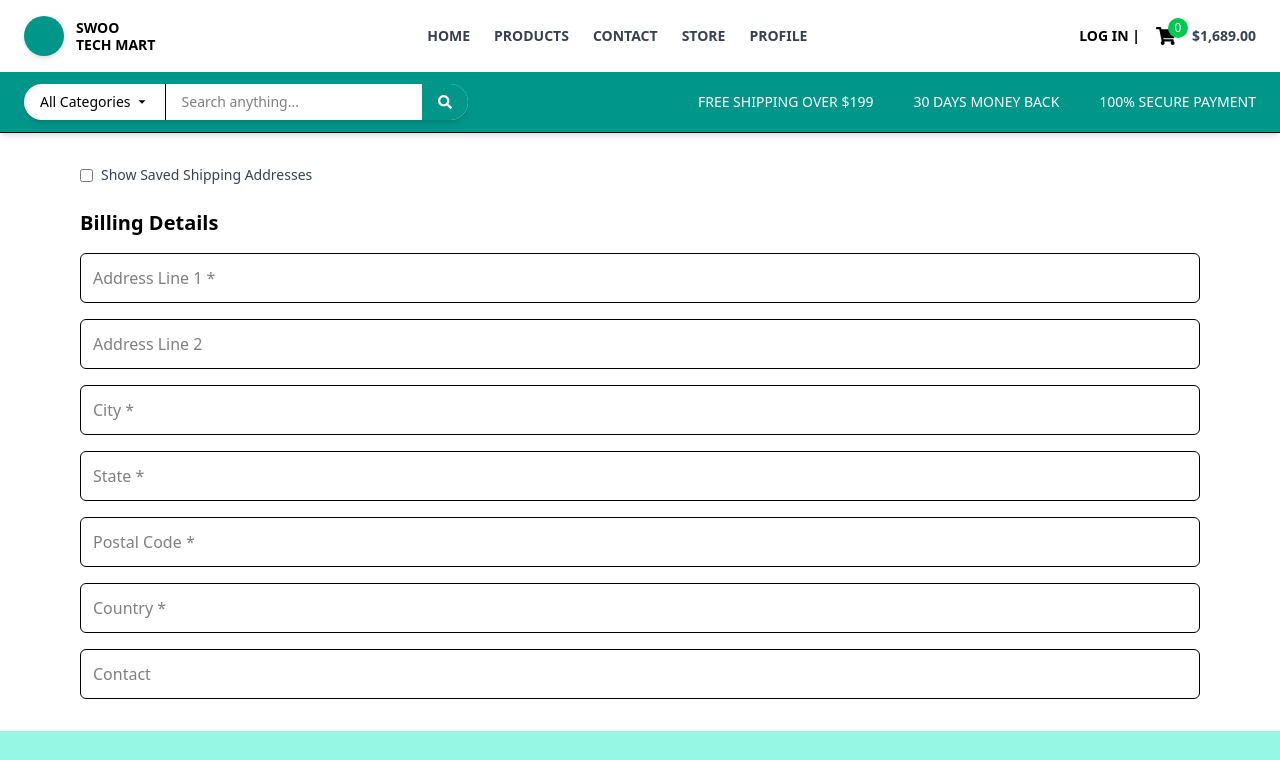
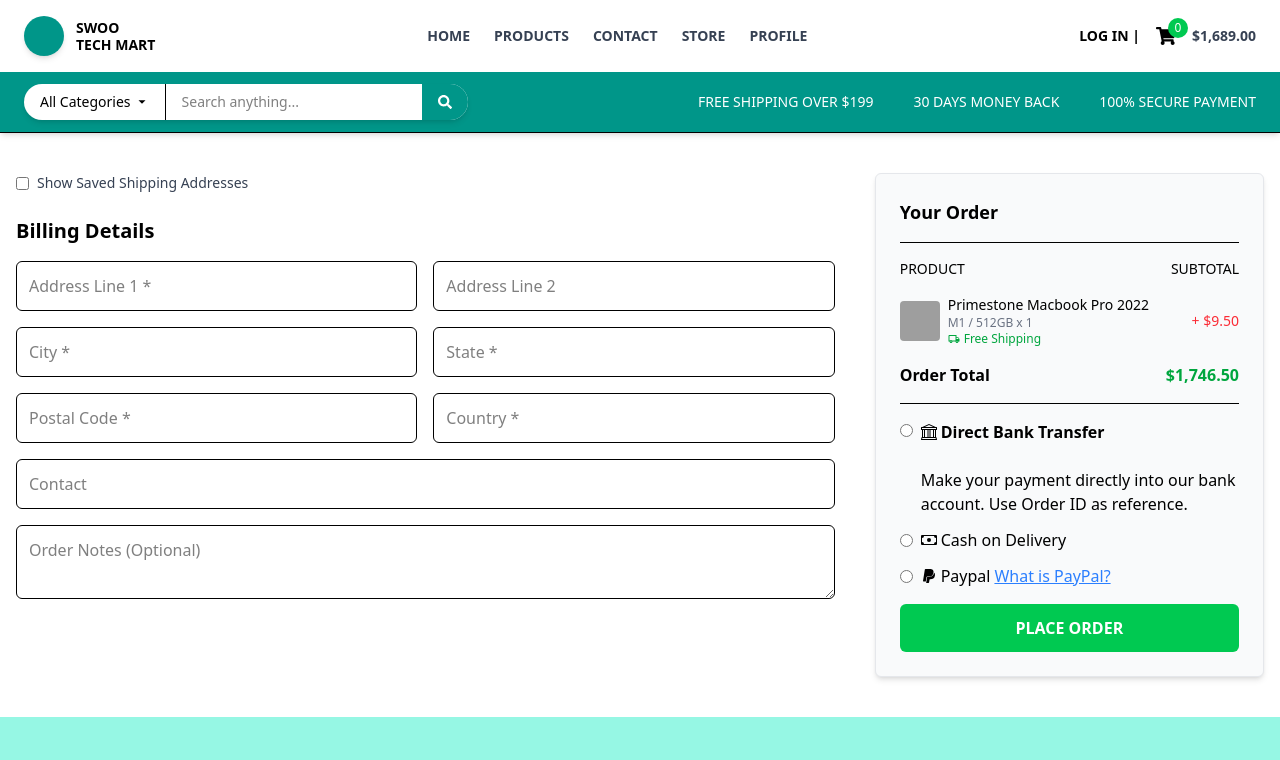
Before and after one commit to sahilkhan75/I-shop, a React (Vite) app in the folder frontend/: page /checkout in a window 1280 px wide. Shown: the top 760 px of the page. Built offline with nearby package versions, Linux system fonts and the light colour scheme; grey boxes are pictures that could not be loaded.

Commit message:
Updated project with new changes

```diff
--- a/frontend/src/website/pages/AuthForm.jsx
+++ b/frontend/src/website/pages/AuthForm.jsx
@@ -66,7 +66,7 @@
         );
 
         const originalTotal = moveCartRes.data.cart.reduce(
-          (acc, item) => acc + item.product_id.orignalPrice * item.qty,
+          (acc, item) => acc + item.product_id.originalPrice * item.qty,
           0
         );
 
@@ -75,7 +75,7 @@
           JSON.stringify({
             item: updatedItems,
             finalTotal,
-            orignalTotal: originalTotal,
+            originalTotal: originalTotal,
           })
         );
 
--- a/frontend/src/website/pages/Checkout.jsx
+++ b/frontend/src/website/pages/Checkout.jsx
@@ -1,6 +1,6 @@
 import { useSelector } from 'react-redux';
 import { useState } from 'react';
-import { FaPaypal, FaMapMarkerAlt } from 'react-icons/fa';
+import { FaPaypal } from 'react-icons/fa';
 import { MdOutlineLocalShipping } from 'react-icons/md';
 import { BsBank, BsCash } from 'react-icons/bs';
 import { useNavigate } from 'react-router-dom';
@@ -16,8 +16,9 @@
   const saved = savedAddresses[selectedAddressIndex] || {};
 
   return (
-    <div className="w-full max-w-6xl mx-auto px-4 py-8">
-      <div className="mb-6 space-y-4">
+    <div className="w-full max-w-7xl mx-auto px-4 py-10 grid grid-cols-1 lg:grid-cols-3 gap-10">
+      <div className="lg:col-span-2 space-y-6">
+        <div className="space-y-4">
           <label className="flex items-center gap-2 text-sm font-medium text-gray-700">
             <input
               type="checkbox"
@@ -33,17 +34,13 @@
               {savedAddresses.map((address, index) => (
                 <div
                   key={index}
-                className={`p-4 border rounded-lg bg-gray-50 text-sm space-y-1 ${
+                  className={`p-4 border rounded-md bg-white shadow-sm text-sm space-y-1 ${
                     selectedAddressIndex === index ? 'border-yellow-400' : 'border-gray-200'
                   }`}
                 >
-                <p><strong>Address Line 1:</strong> {address.adressLine1}</p>
-                {address.adressLine2 && <p><strong>Address Line 2:</strong> {address.adressLine2}</p>}
-                <p><strong>City:</strong> {address.city}</p>
-                <p><strong>State:</strong> {address.state}</p>
-                <p><strong>Postal Code:</strong> {address.postalCode}</p>
-                <p><strong>Country:</strong> {address.country}</p>
-                {address.contact && <p><strong>Contact:</strong> {address.contact}</p>}
+                  <p className="font-medium text-gray-700">{address.adressLine1}, {address.city}, {address.state}</p>
+                  <p className="text-gray-500 text-sm">{address.country} - {address.postalCode}</p>
+                  {address.contact && <p className="text-sm text-gray-500">📞 {address.contact}</p>}
 
                   <button
                     className="mt-2 text-sm text-white bg-green-600 hover:bg-green-700 px-4 py-1 rounded"
@@ -58,7 +55,7 @@
               ))}
 
               <button
-              onClick={() => navigate('/profile/myaddress')}
+                onClick={() => navigate("/profile/myaddress" )}
                 className="mt-4 text-sm text-yellow-600 border border-yellow-500 hover:bg-yellow-50 px-4 py-2 rounded"
               >
                 + Add New Address
@@ -70,6 +67,7 @@
         <form className="space-y-4">
           <h2 className="text-xl font-semibold">Billing Details</h2>
 
+          <div className="grid grid-cols-1 md:grid-cols-2 gap-4">
             <input
               type="text"
               placeholder="Address Line 1 *"
@@ -85,7 +83,9 @@
               disabled={useSavedAddress}
               className="w-full p-3 border rounded-md"
             />
+          </div>
 
+          <div className="grid grid-cols-1 md:grid-cols-2 gap-4">
             <input
               type="text"
               placeholder="City *"
@@ -101,7 +101,9 @@
               disabled={useSavedAddress}
               className="w-full p-3 border rounded-md"
             />
+          </div>
 
+          <div className="grid grid-cols-1 md:grid-cols-2 gap-4">
             <input
               type="text"
               placeholder="Postal Code *"
@@ -117,6 +119,7 @@
               disabled={useSavedAddress}
               className="w-full p-3 border rounded-md"
             />
+          </div>
 
           <input
             type="text"
@@ -125,7 +128,66 @@
             disabled={useSavedAddress}
             className="w-full p-3 border rounded-md"
           />
+
+          <textarea
+            placeholder="Order Notes (Optional)"
+            className="w-full p-3 border rounded-md"
+          ></textarea>
         </form>
+      </div>
+
+      {/* Order Summary */}
+      <div className="bg-gray-50 border border-gray-200 p-6 rounded-md space-y-4 shadow-md">
+        <h2 className="text-lg font-semibold">Your Order</h2>
+        <div className="border-t border-b py-4">
+          <div className="flex justify-between text-sm font-medium">
+            <span>PRODUCT</span>
+            <span>SUBTOTAL</span>
+          </div>
+
+          <div className="flex items-center justify-between mt-4">
+            <div className="flex items-center gap-2">
+              <img src="https://cdn-icons-png.flaticon.com/512/777/777670.png" alt="Product" className="w-10 h-10 rounded" />
+              <div>
+                <p className="text-sm font-medium">Primestone Macbook Pro 2022</p>
+                <p className="text-xs text-gray-500">M1 / 512GB x 1</p>
+                <p className="text-xs text-green-600 flex items-center gap-1">
+                  <MdOutlineLocalShipping /> Free Shipping
+                </p>
+              </div>
+            </div>
+            <p className="text-sm text-red-500">+ $9.50</p>
+          </div>
+
+          <div className="flex justify-between mt-4 text-base font-semibold">
+            <span>Order Total</span>
+            <span className="text-green-600">$1,746.50</span>
+          </div>
+        </div>
+
+        {/* Payment Options */}
+        <div className="space-y-3">
+          <label className="flex items-start space-x-2">
+            <input type="radio" name="payment" className="mt-1 accent-green-600" />
+            <span>
+              <strong className="flex items-center gap-1"><BsBank /> Direct Bank Transfer</strong><br />
+              Make your payment directly into our bank account. Use Order ID as reference.
+            </span>
+          </label>
+          <label className="flex items-center space-x-2">
+            <input type="radio" name="payment" className="accent-gray-600" />
+            <span className="flex items-center gap-1"><BsCash /> Cash on Delivery</span>
+          </label>
+          <label className="flex items-center space-x-2">
+            <input type="radio" name="payment" className="accent-blue-500" />
+            <span className="flex items-center gap-1"><FaPaypal /> Paypal <a href="#" className="text-blue-500 underline">What is PayPal?</a></span>
+          </label>
+        </div>
+
+        <button className="w-full bg-green-500 text-white font-semibold py-3 rounded-md hover:bg-green-600 transition duration-300">
+          PLACE ORDER
+        </button>
+      </div>
     </div>
   );
 }
--- a/frontend/src/website/pages/Profile.jsx
+++ b/frontend/src/website/pages/Profile.jsx
@@ -39,7 +39,7 @@
                   <button className="w-full flex justify-between items-center bg-white border px-4 py-2 rounded">
                     My order <FaArrowRight />
                   </button>
-                  <Link to={"/profile/myaddress"} >
+                  <Link to={"/profile/myaddress" } >
                   <button className="w-full flex justify-between items-center bg-white border px-4 py-2 rounded">
                     My address <FaArrowRight />
                   </button>
```
Also changed, not shown: 1 other file (tests, documents, lock files or other folders). Lines whose indentation alone changed are shown as unchanged.
